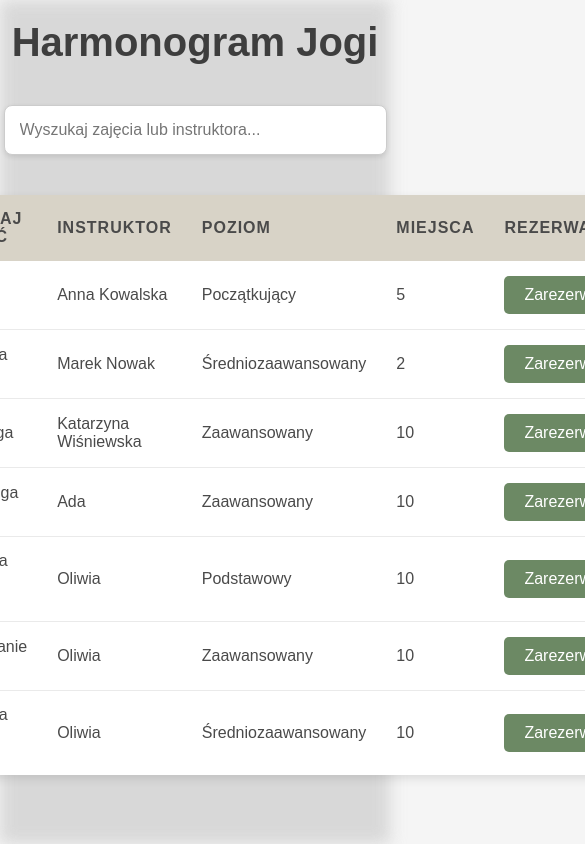
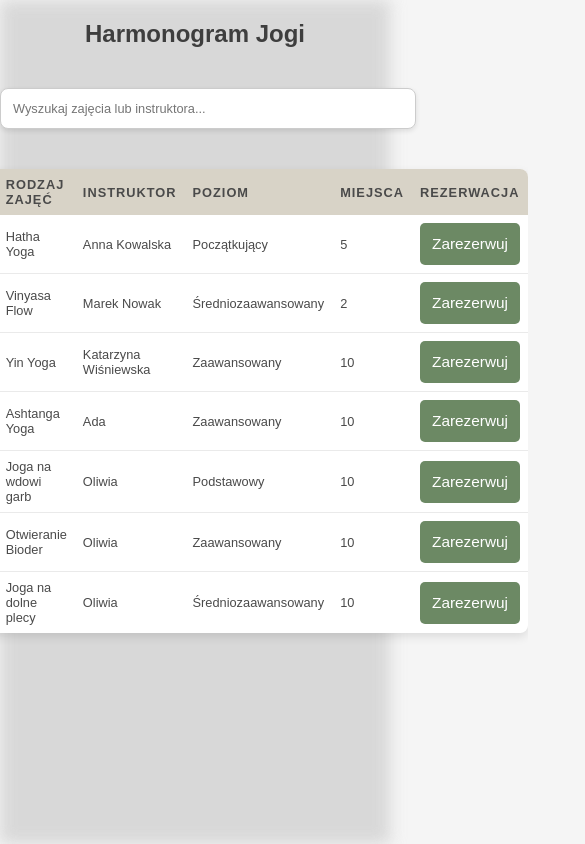
Before and after one commit to Oliwia1990/Joga, a plain HTML site: page pracaKoncowa.harmonogram.html in a window 390 px wide. Shown: the top 844 px of the page, 585 px wide, since content can reach past the window. Drawn offline with Linux system fonts and the light colour scheme; placeholder pictures from the web are drawn by us.

Commit message:
update10

```diff
--- a/pracaKoncowa.harmonogram.html
+++ b/pracaKoncowa.harmonogram.html
@@ -38,11 +38,12 @@
             font-weight: bold;
             margin: 20px 0;
             color: #3e3e3e;
+            text-align: center;
         }
 
         table {
             width: 90%;
-            max-width: 1200px;
+            max-width: 1000px;
             border-collapse: collapse;
             margin: 20px 0;
             box-shadow: 0px 4px 10px rgba(0, 0, 0, 0.1);
@@ -52,8 +53,9 @@
         }
 
         th, td {
-            padding: 15px;
+            padding: 12px;
             text-align: left;
+            font-size: 1em;
         }
 
         th {
@@ -73,9 +75,9 @@
 
         input {
             width: 90%;
-            max-width: 1200px;
+            max-width: 1000px;
             margin: 20px auto;
-            padding: 15px;
+            padding: 12px;
             font-size: 1em;
             border: 1px solid #ccc;
             border-radius: 8px;
@@ -99,6 +101,58 @@
 
         .reserve-button:hover {
             background-color: #5b7556;
+        }
+
+        /* Media Queries dla urządzeń mobilnych */
+        @media (max-width: 768px) {
+            h1 {
+                font-size: 2em;
+            }
+
+            table {
+                width: 100%;
+                font-size: 0.9em;
+            }
+
+            th, td {
+                padding: 10px;
+            }
+
+            input {
+                width: 100%;
+                font-size: 0.9em;
+            }
+
+            .reserve-button {
+                width: 100%;
+                padding: 12px;
+                font-size: 1.1em;
+            }
+        }
+
+        @media (max-width: 480px) {
+            h1 {
+                font-size: 1.5em;
+            }
+
+            table {
+                width: 100%;
+                font-size: 0.8em;
+            }
+
+            th, td {
+                padding: 8px;
+            }
+
+            input {
+                font-size: 0.8em;
+            }
+
+            .reserve-button {
+                width: 100%;
+                padding: 12px;
+                font-size: 1.2em;
+            }
         }
     </style>
 </head>
@@ -180,7 +234,7 @@
         });
 
         populateTable(yogaClasses);
-        </script>
+    </script>
 
 </body>
 </html>
```
Also changed, not shown: formularz copy.html (+38 -5 lines), index.html (+1 -1 lines).
